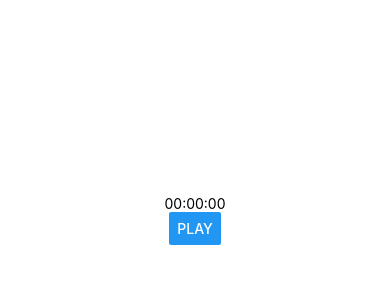
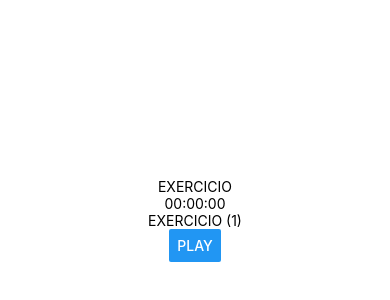
Before and after one commit to gabriel-nlima/timer-pp, a React Native app: screen / in a window 390 px wide. Shown: the part 202-502 px from the top of the page. Built offline with nearby package versions, Linux system fonts and the light colour scheme.

Commit message:
Lógica para timer com mensagem em tempos definidos e histórico de mensagens.

```diff
--- a/src/App.tsx
+++ b/src/App.tsx
@@ -1,34 +1,87 @@
-import React, { useState } from "react";
+import React, { useState, useCallback, useEffect } from "react";
 import { StyleSheet, Text, View, Button } from "react-native";
 import TimerDisplay from "./TimerDisplay";
-import MessageHandler from "./MessageHandler";
 import { MessageType } from "./types";
+import useInterval from "./hooks/useInterval";
 declare const global: any;
 const isHermes = () => global.HermesInternal !== undefined;
 console.log(`Hermes enabled: ${isHermes()}`);
 
 export default function App() {
 	const [messages, setMessages] = useState<MessageType[]>([
-		{ step: 10 },
-		{ step: 20, msg: "Passaram 25 segundos" },
+		{ step: 20, active: true, msg: "EXERCICIO" },
+		{ step: 10, active: false, msg: "CORRIDA PARADA" },
 	]);
+	const [msgsHistory, setMsgsHistory] = useState<MessageType[]>([]);
 	const [currentMessage, setCurrentMessage] = useState<
 		MessageType | undefined
-	>();
+	>(messages.find((m) => m.active));
+
 	const [isPlaying, setIsPlaying] = useState(false);
 
+	// Ativa a mensagem com menor tempo ao iniciar/se n houver mensagem ativa
+	// Ordena o array do menor para maior
+	useEffect(() => {
+		const sortedMsgs = messages.sort((a, b) => a.step - b.step);
+		if (!sortedMsgs.find((m) => m.active)) {
+			sortedMsgs[0].active = true;
+		}
+		setMessages(sortedMsgs);
+	}, [messages]);
+
+	// Setta a mensagem ativa e adiciona no histórico
+	useEffect(() => {
+		const activeMsg = messages.find((m) => m.active);
+		if (activeMsg) {
+			setMsgsHistory((prev) => [
+				{ ...activeMsg, msg: `${activeMsg.msg} (${prev.length + 1})` },
+				...prev,
+			]);
+		}
+		setCurrentMessage(activeMsg);
+	}, [messages]);
+
+	const setNextActiveMsg = useCallback(
+		(msg: MessageType) => {
+			if (msg.active) {
+				const msgs = Array.from(messages);
+				const msgIndex = msgs.findIndex((m) => m.active);
+				if (msgIndex > -1) {
+					// Desativa a mensagem atual e ativa a próxima
+					msgs[msgIndex] = { ...msg, active: false };
+					if (msgIndex + 1 <= messages.length - 1) {
+						msgs[msgIndex + 1] = {
+							...msgs[msgIndex + 1],
+							active: true,
+						};
+					} else {
+						// Chegou no final do array, ativa a primeira mensagem (com menor tempo)
+						msgs[0] = { ...msgs[0], active: true };
+					}
+				}
+				setMessages(msgs);
+			}
+		},
+		[messages]
+	);
+
+	useInterval(
+		() => {
+			currentMessage && setNextActiveMsg(currentMessage);
+		},
+		isPlaying && currentMessage && currentMessage.active
+			? currentMessage.step * 1000
+			: undefined
+	);
+
+	console.log(messages);
 	return (
 		<View style={styles.container}>
 			{isHermes() && <Text>Engine: Hermes</Text>}
-			<Text>{currentMessage}</Text>
+			<Text>{currentMessage?.msg}</Text>
 			<TimerDisplay paused={!isPlaying} />
-			{messages.map((message, idx) => (
-				<MessageHandler
-					key={idx}
-					message={message}
-					paused={!isPlaying}
-					setCurrentMessage={setCurrentMessage}
-				/>
+			{msgsHistory.map((message, idx) => (
+				<Text key={idx}>{message.msg}</Text>
 			))}
 			<Button
 				onPress={() => setIsPlaying(!isPlaying)}
--- a/src/MessageHandler.tsx
+++ /dev/null
@@ -1,34 +0,0 @@
-import React, { useState, useMemo } from "react";
-import { Text, View } from "react-native";
-import useInterval from "./hooks/useInterval";
-import { MessageType } from "./types";
-
-interface Props {
-	message: MessageType;
-	paused?: boolean;
-	setCurrentMessage?: (msg: MessageType) => void;
-}
-
-const MessageHandler: React.FC<Props> = ({
-	paused,
-	setCurrentMessage,
-	message,
-}) => {
-	const [showMsg, setShowMsg] = useState<string | undefined>();
-
-	const defaultMsg = useMemo(() => `Passaram ${message.step} segundos`, [
-		message.step,
-	]);
-
-	useInterval(
-		() => {
-			setShowMsg(message.msg || defaultMsg);
-			setCurrentMessage && setCurrentMessage(message);
-		},
-		paused ? undefined : message.step * 1000
-	);
-
-	return <View>{!!showMsg && <Text>{showMsg}</Text>}</View>;
-};
-
-export default MessageHandler;
--- a/src/TimerDisplay.tsx
+++ b/src/TimerDisplay.tsx
@@ -1,4 +1,4 @@
-import React, { useState, useMemo } from "react";
+import React, { useState, useMemo, memo } from "react";
 import { Text, View } from "react-native";
 import useInterval from "./hooks/useInterval";
 
@@ -28,4 +28,4 @@ const TimerDisplay: React.FC<Props> = ({ paused }) => {
 	);
 };
 
-export default TimerDisplay;
+export default memo(TimerDisplay);
--- a/src/types.ts
+++ b/src/types.ts
@@ -1,4 +1,5 @@
 export type MessageType = {
 	step: number;
+	active: boolean;
 	msg?: string;
 };
```
